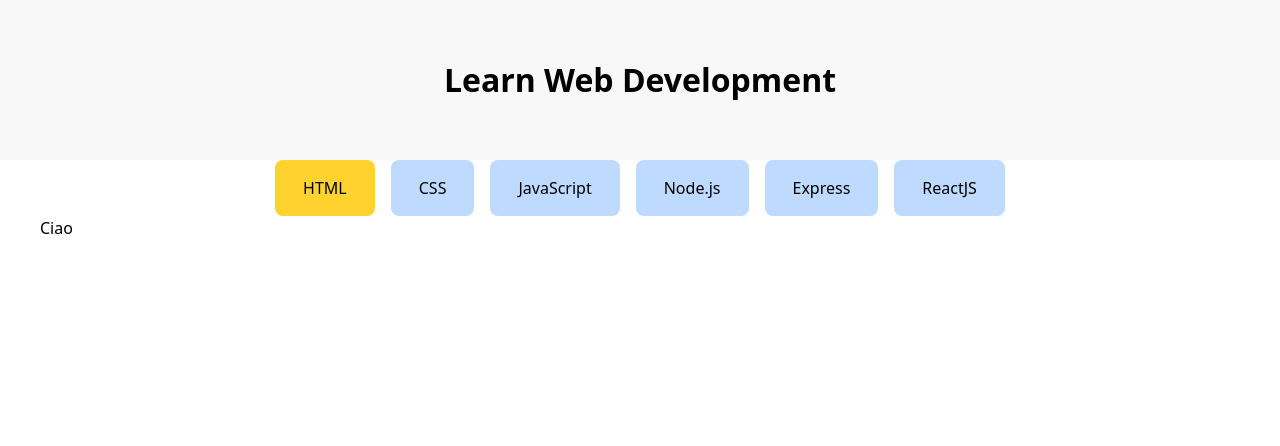
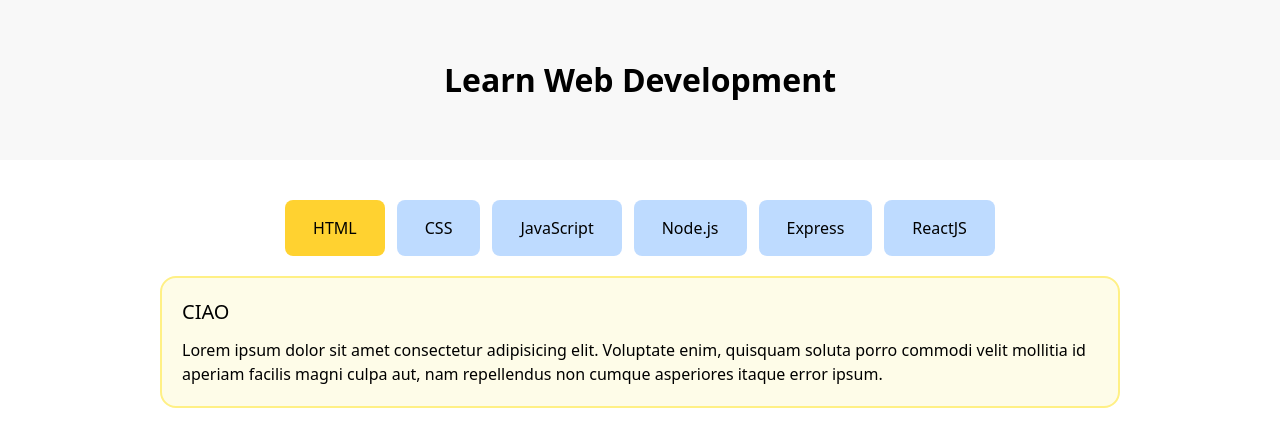
Before and after one commit to lorenzoferrante97/react-use-state, a React (Vite) app: page / in a window 1280 px wide. Shown: the top 446 px of the page. Built offline with nearby package versions, Linux system fonts and the light colour scheme; a web font is replaced by a local one.

Commit message:
add: styles

```diff
--- a/src/components/Accordion.jsx
+++ b/src/components/Accordion.jsx
@@ -7,8 +7,10 @@
     return (
 
         <>
-            <ButtonGroup />
-            <TextContainer />
+            <div className="flex flex-col items-center gap-5u">
+                <ButtonGroup />
+                <TextContainer />
+            </div>
         </>
 
     )
--- a/src/components/TextContainer.jsx
+++ b/src/components/TextContainer.jsx
@@ -6,7 +6,10 @@
     return (
 
         <>
-            <p>Ciao</p>
+            <div className="border-2 bg-yellow-50 w-full border-yellow-200 p-5u rounded-lg gap-3u flex flex-col lg:max-w-[80%]">
+                <p className="text-xl uppercase">Ciao</p>
+                <p className="font-light">Lorem ipsum dolor sit amet consectetur adipisicing elit. Voluptate enim, quisquam soluta porro commodi velit mollitia id aperiam facilis magni culpa aut, nam repellendus non cumque asperiores itaque error ipsum.</p>
+            </div>
         </>
 
     )
--- a/src/components/buttons/Button.jsx
+++ b/src/components/buttons/Button.jsx
@@ -18,7 +18,7 @@
         <>
             <button onClick={onClick} className={
                 `
-                    px-7u py-4u rounded-md
+                    px-7u py-4u rounded-md basis-[48%] md:basis-[32%] lg:basis-auto
                     ${type === "active" ? "bg-amber-300" : "bg-blue-200"}
                 `
                 }>{title}</button>
--- a/src/components/buttons/ButtonGroup.jsx
+++ b/src/components/buttons/ButtonGroup.jsx
@@ -17,7 +17,7 @@
     return (
 
         <>
-            <div className="flex flex-wrap justify-center items-center gap-4">
+            <div className="flex flex-wrap justify-between lg:justify-center items-center gap-y-3u lg:gap-x-3u">
 
                 {/* ciclo languages per btn comp */}
                 {
--- a/src/components/sections/Main.jsx
+++ b/src/components/sections/Main.jsx
@@ -6,7 +6,7 @@
     return (
 
         <>
-            <main className="w-[92%] xl:w-full xl:max-w-[1200px] mx-auto h-full">
+            <main className="w-[92%] xl:w-full xl:max-w-[1200px] mx-auto h-full py-10u">
                 <Accordion />
             </main>
         </>
```
